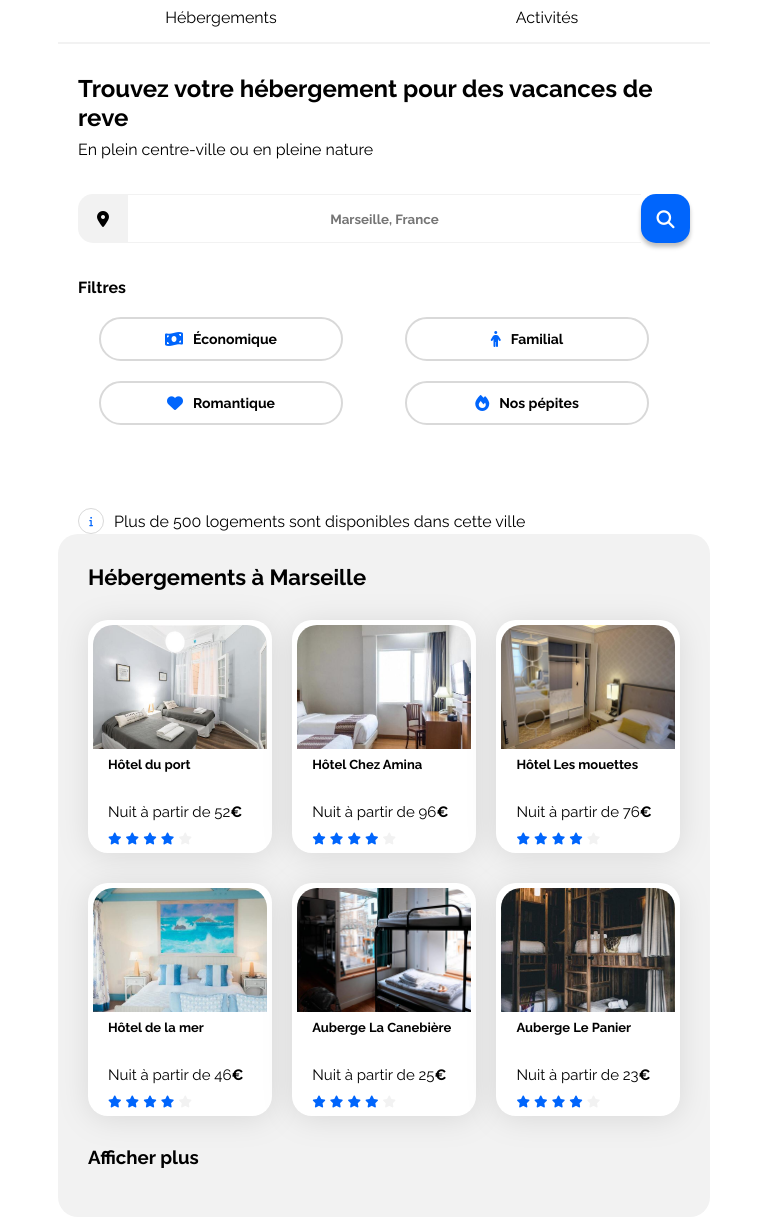
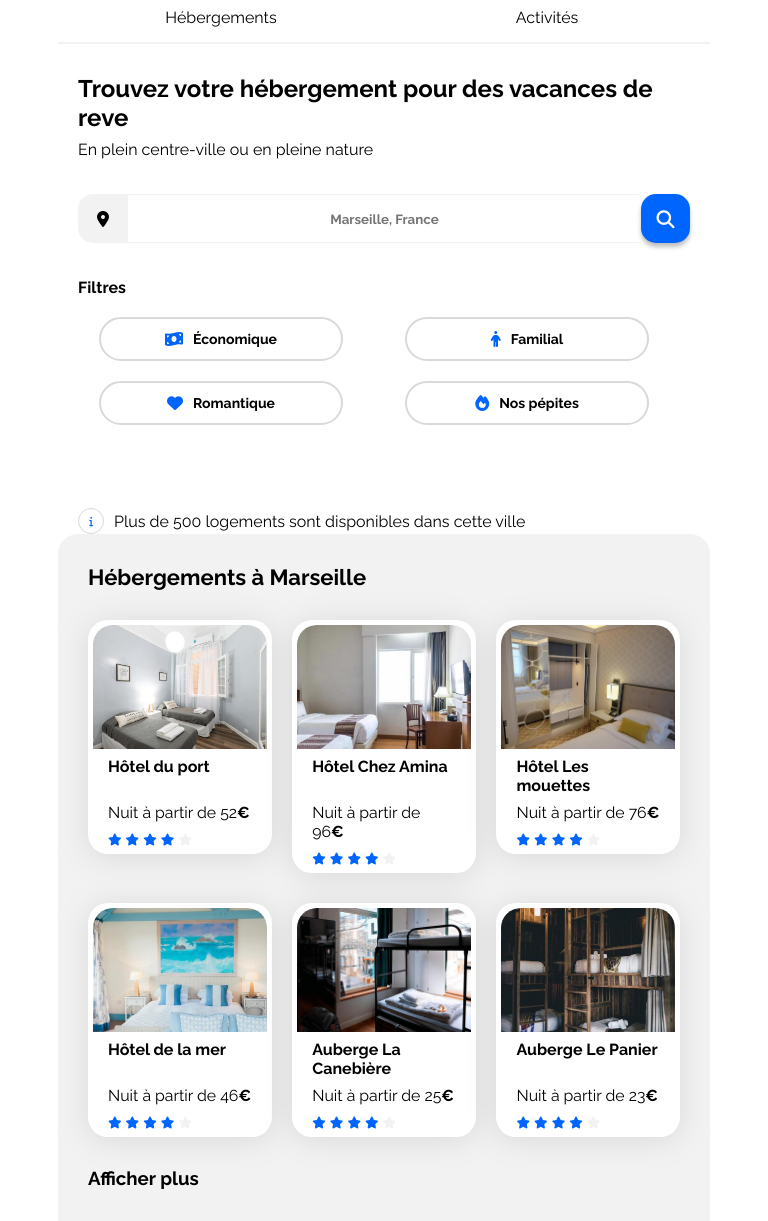
Before and after one commit to jpaxo7/projet-2, a plain HTML site: page index.html in a window 768 px wide. Shown: the part 79-1300 px from the top of the page. Drawn offline with Linux system fonts and the light colour scheme.

Commit message:
suppression media queries entre 857px et 768px, ajout des pourcentages pour les fontsize des card subtitle des cards hebergements pour les media queries tablette

```diff
--- a/css/style.css
+++ b/css/style.css
@@ -249,6 +249,10 @@ footer{
         margin-top: 30px;
     }
 
+    .hebergements .card-subtitle{
+        font-size: 99%;
+    }
+
 /* populaires */
     .populaires {
         width: 100%;
@@ -294,18 +298,6 @@ footer{
     }
 
 }
-
-@media screen and (max-width: 857px) and (min-width: 768px){
-
-    .hebergements-cards .card-title{
-        font-size: 13px;
-    }
-
-    .hebergements-cards .card-subtitle{
-        font-size: 15px;
-    }
-}
-
 
 /* Small devices (phones, less than 768px) */
 @media (max-width: 767.98px) {
```
